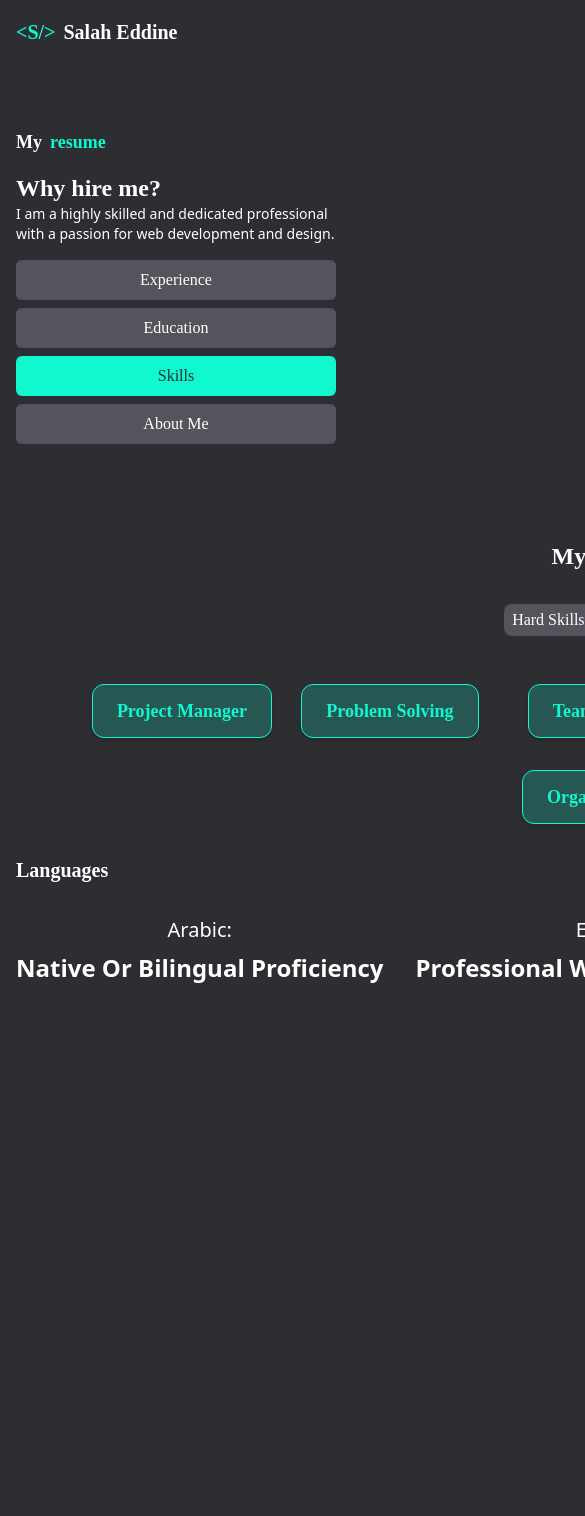
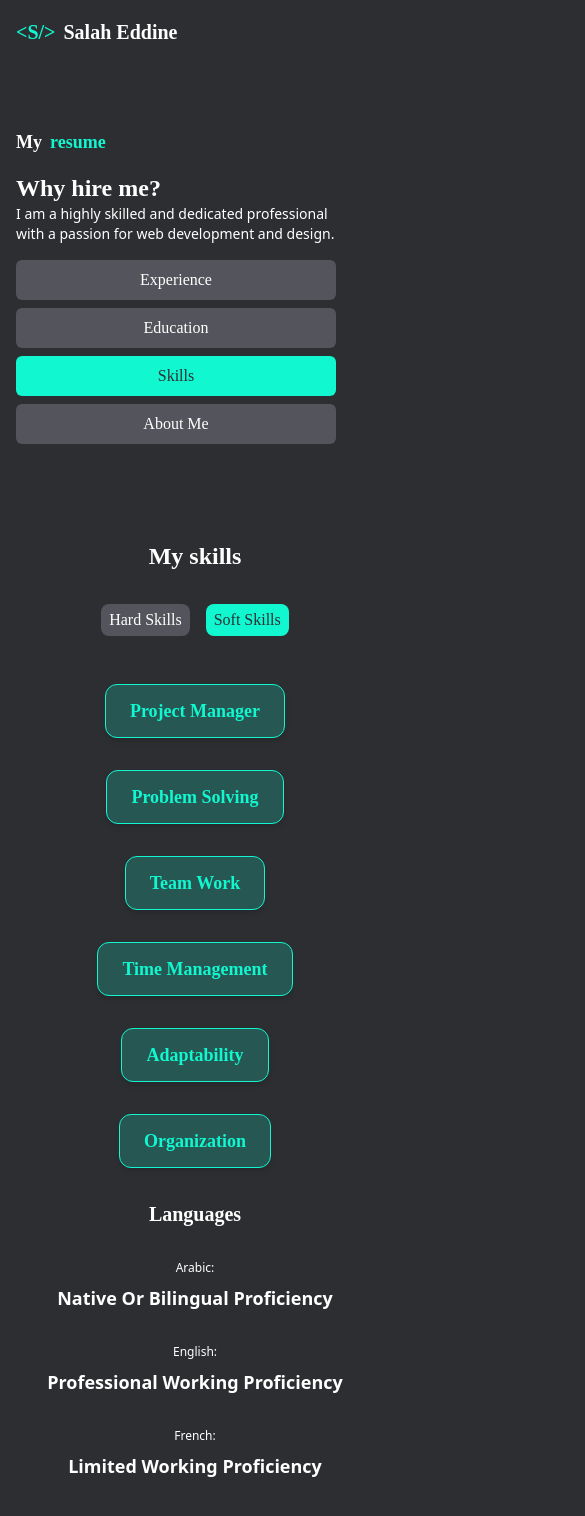
Before and after one commit to kadik23/portfolio, a Next.js app: page /resume/skills/soft-skills in a window 390 px wide. Shown: the top 1516 px of the page, 585 px wide, since content can reach past the window. Before the commit the page ends 1048 px from the top, so only its background shows below. Built offline with nearby package versions, Linux system fonts and the light colour scheme; some icons are missing.

Commit message:
resp design

```diff
--- a/src/Components/Language.tsx
+++ b/src/Components/Language.tsx
@@ -9,8 +9,8 @@ function Language({
 
   return (
         <div className='flex flex-col items-center gap-2'>
-            <div className='text-xl sm:inika-bold capitalize lg:text-sm lg:inika-regular'>{name}: </div>
-            <div className='text-2xl text-nowrap sm:inika-bold font-bold capitalize lg:text-sm lg:inika-regular'>{level}</div>
+            <div className='text-xs sm:inika-bold capitalize lg:text-sm lg:inika-regular'>{name}: </div>
+            <div className='text-lg text-nowrap sm:inika-bold font-bold capitalize lg:inika-regular'>{level}</div>
         </div>  )
 }
 
--- a/src/Components/Project.tsx
+++ b/src/Components/Project.tsx
@@ -31,7 +31,7 @@ function Project({ project }: ProjectProps) {
                             height={500}
                             width={300}
                             alt="Description of image"
-                            className="w-[90%] rounded-lg shadow-2xl"
+                            className="md:w-[90%] w-full rounded-lg shadow-2xl"
                         />
                     </motion.div>
                     <div className="items-center gap-2 justify-center w-full mt-4 lg:hidden flex">
@@ -43,7 +43,7 @@ function Project({ project }: ProjectProps) {
                                     const event = new CustomEvent('goToProject', { detail: index });
                                     window.dispatchEvent(event);
                                 }}
-                                className={`w-3 h-3 rounded-full transition-all duration-300 hover:scale-125 cursor-pointer ${
+                                className={`md:w-3 md:h-3 w-2 h-2 rounded-full transition-all duration-300 hover:scale-125 cursor-pointer ${
                                     project.id === index+1 ? "bg-green scale-125" : "bg-light-gray hover:bg-green/50"
                                 }`}
                                 aria-label={`Go to project ${index + 1}`}
@@ -64,7 +64,7 @@ function Project({ project }: ProjectProps) {
                         initial={{ opacity: 0, x: -20 }}
                         animate={{ opacity: 1, x: 0 }}
                         transition={{ duration: 0.5, delay: 0.3 }}
-                        className="text-2xl text-nowrap w-52 inika-bold mt-2 hover:text-green transition-colors duration-300"
+                        className="text-2xl md:text-wrap lg:text-nowrap w-52 inika-bold mt-2 hover:text-green transition-colors duration-300"
                     >
                         {project.title}
                     </motion.div>
@@ -72,7 +72,7 @@ function Project({ project }: ProjectProps) {
                         initial={{ opacity: 0, x: -20 }}
                         animate={{ opacity: 1, x: 0 }}
                         transition={{ duration: 0.5, delay: 0.4 }}
-                        className="space-2 inika-regular capitalize mt-4 w-80 lg:w-[32rem] first-letter:ml-4"
+                        className="space-2 inika-regular capitalize mt-4 lg:w-[32rem] first-letter:ml-4"
                     >
                         {project.description}
                     </motion.div>
@@ -99,7 +99,7 @@ function Project({ project }: ProjectProps) {
                         initial={{ opacity: 0, y: 20 }}
                         animate={{ opacity: 1, y: 0 }}
                         transition={{ duration: 0.5, delay: 0.7 }}
-                        className="flex gap-4 items-center mt-6"
+                        className="flex gap-4 items-center flex-col md:flex-row mt-6"
                     >
                         <Link
                             href={project.code_source}
--- a/src/app/projects/page.tsx
+++ b/src/app/projects/page.tsx
@@ -91,7 +91,7 @@ export default function ProjectsPage() {
                 initial={{ opacity: 0, y: 50 }}
                 animate={{ opacity: 1, y: 0 }}
                 transition={{ duration: 0.6 }}
-                className="mt-16 ml-4 mx-4 flex items-center"
+                className="mt-16 ml-4 mx-4 flex items-center flex-col md:flex-row"
             >
                 <div className="inika-bold text-lg lg:ml-12 mr-72 xl:text-xl flex gap-2 items-center relative mb-4">
                     My <div className="text-green">Projects</div>
@@ -105,7 +105,7 @@ export default function ProjectsPage() {
                     <div className="bg-white/5 backdrop-blur-sm border border-white/10 rounded-2xl p-1">
                         <button
                             onClick={() => setActiveTab('projects')}
-                            className={`px-6 py-2 text-ss rounded-xl font-medium transition-all duration-300 ${
+                            className={`px-6 py-2 text-xs rounded-xl font-medium transition-all duration-300 ${
                                 activeTab === 'projects'
                                     ? 'bg-green text-white shadow-lg'
                                     : 'text-gray-300 hover:text-white hover:bg-white/10'
--- a/src/app/resume/skills/soft-skills/page.tsx
+++ b/src/app/resume/skills/soft-skills/page.tsx
@@ -12,8 +12,8 @@ function page() {
         ))}
       </div>
       <div className="flex flex-col my-8 w-full">
-        <div className="text-xl inika-bold">Languages</div>
-        <div className="my-8 lg:my-2 w-full flex flex-row gap-8 ">
+        <div className="text-xl inika-bold text-center md:text-start">Languages</div>
+        <div className="my-8 lg:my-2 w-full flex flex-wrap gap-8 justify-center md:justify-start">
           {languages.map((language, index) => (
             <Language key={index} name={language.name} level={language.level} />
           ))}
```
